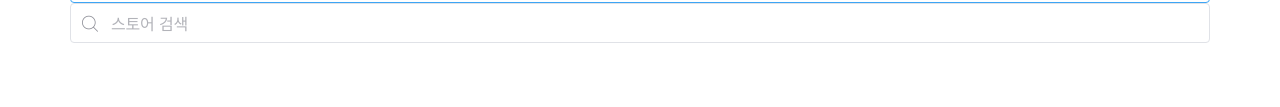
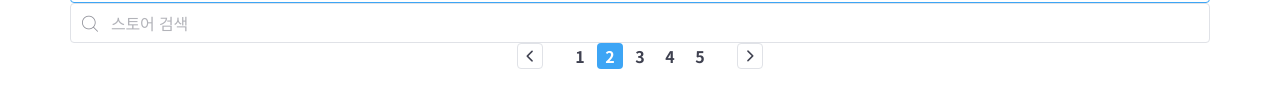
Before and after one commit to sorayeon/tomorrow-house, a website: page index.html in a window 1280 px wide. Shown: the part 451-558 px from the top of the page. Drawn offline with nearby package versions, Linux system fonts and the light colour scheme; files that its build step writes are made by us from their sources; files whose address does not match are found by name.

Commit message:
Implement a pagination components

```diff
--- a/index.html
+++ b/index.html
@@ -141,6 +141,24 @@
           <input class="form-input" type="text" placeholder="스토어 검색" />
         </div>
       </div>
+
+      <div>
+        <div class="pagination">
+          <button class="page-control page-prev" type="button">
+            <i class="ic-chevron"></i>
+          </button>
+          <ol class="page-list">
+            <li class="page-item"><a href="#">1</a></li>
+            <li class="page-item is-active"><a href="#">2</a></li>
+            <li class="page-item"><a href="#">3</a></li>
+            <li class="page-item"><a href="#">4</a></li>
+            <li class="page-item"><a href="#">5</a></li>
+          </ol>
+          <button class="page-control page-next" type="button">
+            <i class="ic-chevron"></i>
+          </button>
+        </div>
+      </div>
     </div>
   </body>
 </html>
--- a/styles/main.scss
+++ b/styles/main.scss
@@ -17,5 +17,6 @@
 @import './modules/prices';
 @import './modules/buttons';
 @import './modules/forms';
+@import './modules/pagination';
 
 @import './layouts/grids';
--- /dev/null
+++ b/styles/modules/_pagination.scss
@@ -0,0 +1,62 @@
+%page-item-base {
+  @include inline-flexbox;
+  @include text-style(16, $primary);
+  height: 26px;
+  font-weight: 700;
+  background-color: $white;
+  border-radius: 4px;
+}
+
+.pagination {
+  @include flexbox;
+  .page-control {
+    @extend %page-item-base;
+    width: 26px;
+    border: 1px solid $border;
+
+    &.page-prev {
+      margin-right: 24px;
+      .ic-chevron {
+        transform: rotate(90deg);
+      }
+    }
+    &.page-next {
+      margin-left: 24px;
+      .ic-chevron {
+        transform: rotate(-90deg);
+      }
+    }
+    &:hover {
+      opacity: 0.4;
+    }
+    .ic-chevron {
+      font-size: 20px;
+    }
+  }
+
+  .page-list {
+    @include flexbox;
+  }
+  .page-item {
+    margin-right: 4px;
+    &.is-active {
+      a,
+      button {
+        color: $white !important;
+        background-color: $blue;
+      }
+    }
+    &:last-child {
+      margin-right: 0;
+    }
+    a,
+    button {
+      @extend %page-item-base;
+      min-width: 26px;
+      padding: 1px 4px;
+      &:hover {
+        color: $blue;
+      }
+    }
+  }
+}
```
